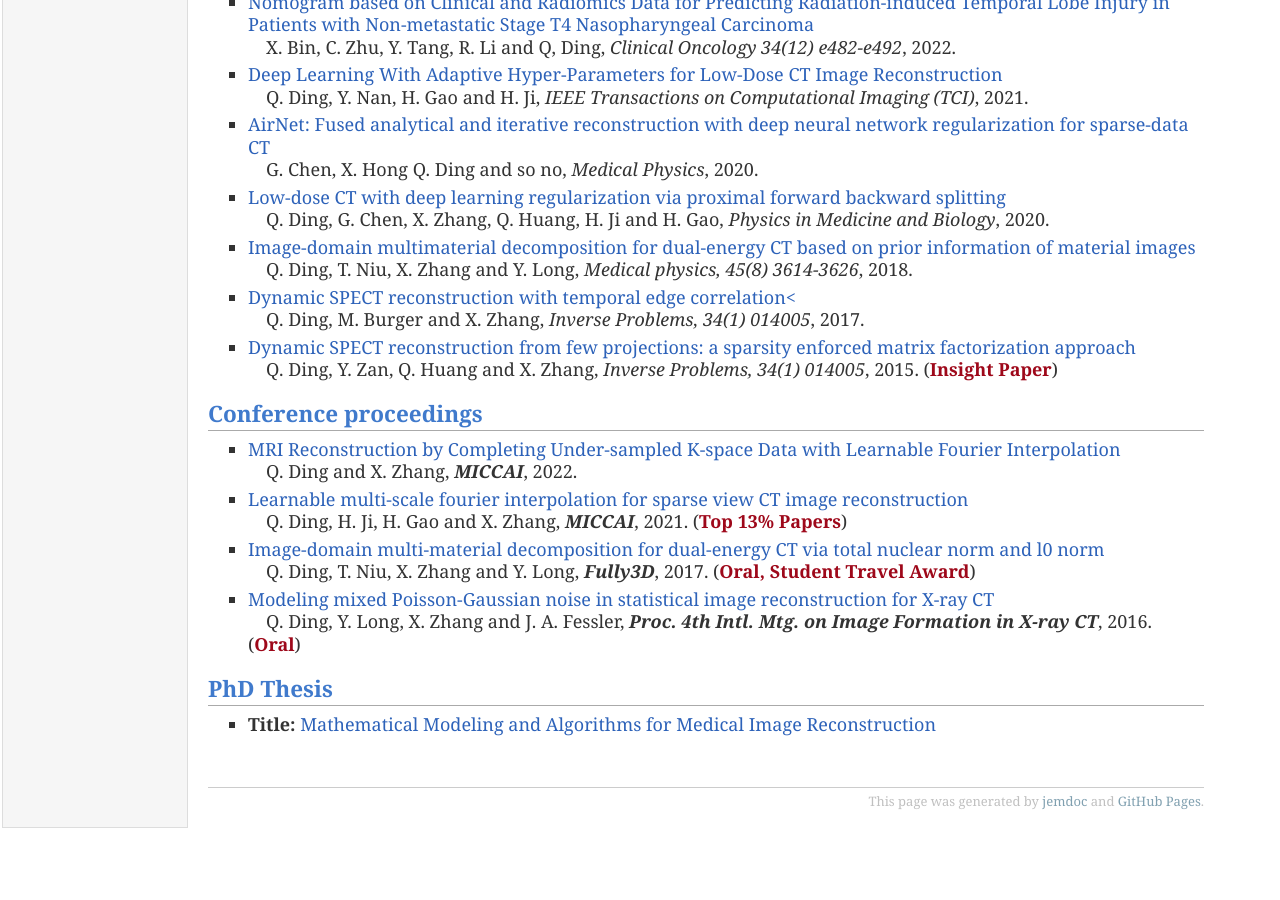
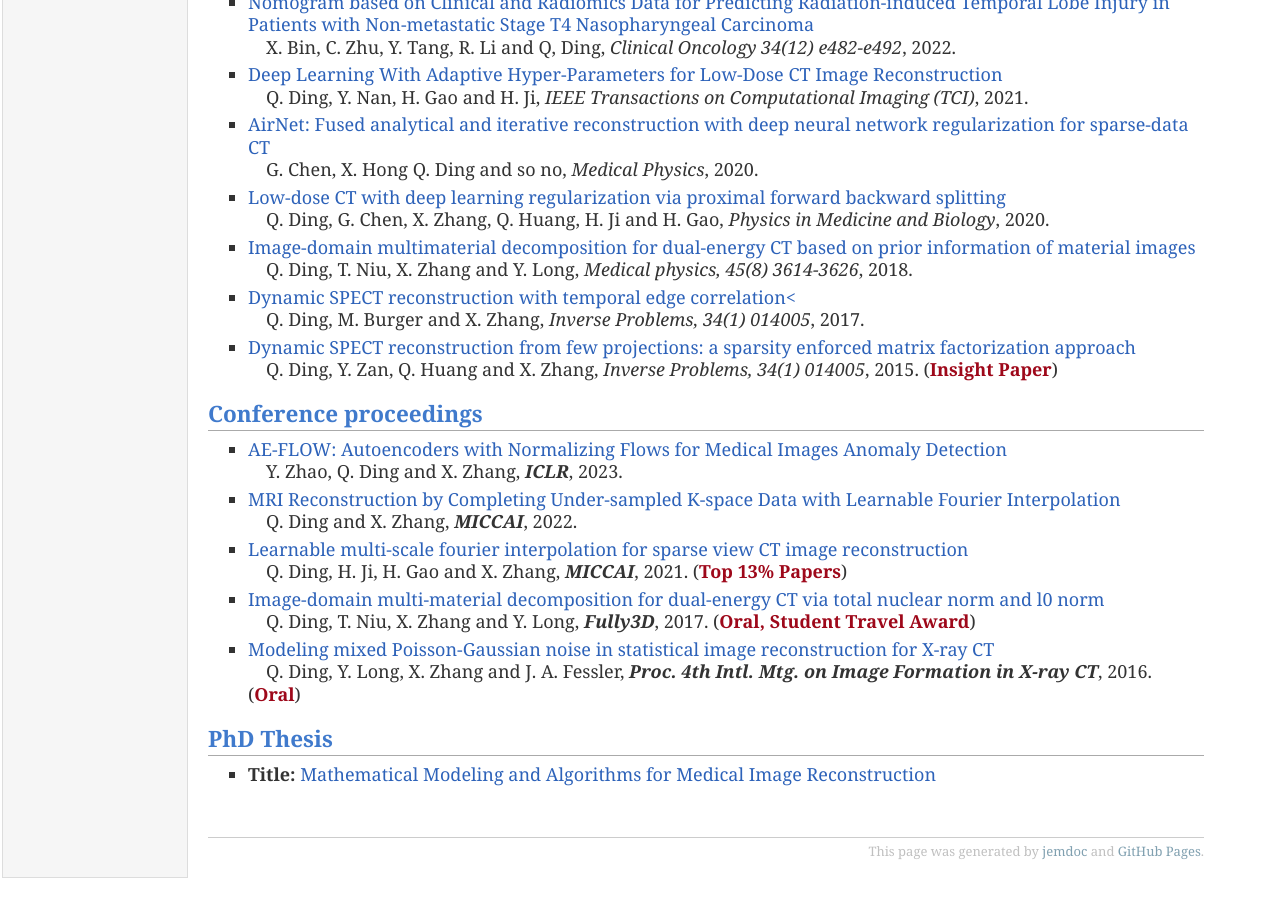
Before and after one commit to QqDing/QqDing.github.io, a Jekyll site: the page built from publication.md, in a window 1280 px wide and 900 px high, scrolled down 620 px. Built offline with Jekyll 4.4.1, drawn with Linux system fonts in a browser that asks for light colours; before the commit the page ends 1470 px from its top, so only the background shows below that.

Commit message:
Update pub_conference.yml

```diff
--- a/_data/pub_conference.yml
+++ b/_data/pub_conference.yml
@@ -1,3 +1,9 @@
+- authors: Y. Zhao, Q. Ding and X. Zhang
+  title: "AE-FLOW: Autoencoders with Normalizing Flows for Medical Images Anomaly Detection"
+  venue: ICLR
+  year: 2023
+  url: https://openreview.net/pdf?id=9OmCr1q54Z
+  misc:
 - authors: Q. Ding and X. Zhang
   title: MRI Reconstruction by Completing Under-sampled K-space Data with Learnable Fourier Interpolation
   venue: MICCAI
@@ -10,7 +16,6 @@
   year: 2021
   url: https://link.springer.com/chapter/10.1007/978-3-030-87231-1_28
   misc: <span style="font-weight:600;color:#9e081a;">Top 13% Papers</span>
-
 - authors: Q. Ding, T. Niu, X. Zhang and Y. Long
   title: Image-domain multi-material decomposition for dual-energy CT via total nuclear norm and l0 norm
   venue: Fully3D
```
